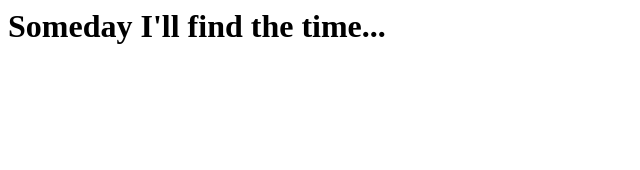
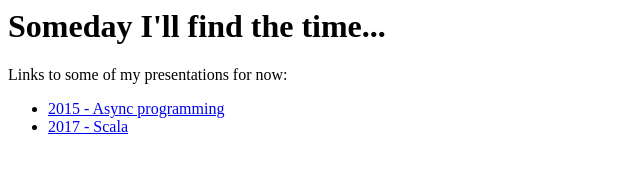
Before and after one commit to vilinski/vilinski.github.io, a plain HTML site: page index.html in a window 1280 px wide. Shown: the whole page, without its empty margins (0-640 px from the left). Drawn offline with Linux system fonts and the light colour scheme.

Commit message:
Add presentation links

```diff
--- a/index.html
+++ b/index.html
@@ -3,4 +3,10 @@
 	<title>vilinski.github.io</title>
 </head>
 	<h1>Someday I'll find the time...</h1>
+	Links to some of my presentations for now:
+	<ul>
+		<!--li><a href="vilinski.github.io/presentations/2015/wrong-scala/#">2015 - What's wrong with scala</a></li-->
+		<li><a href="https://vilinski.github.io/presentations/2015/async/#/">2015 - Async programming</a></li>
+		<li><a href="https://vilinski.github.io/presentations/2017/OopFp/#">2017 - Scala</a></li>
+	</ul>
 </html>
```
